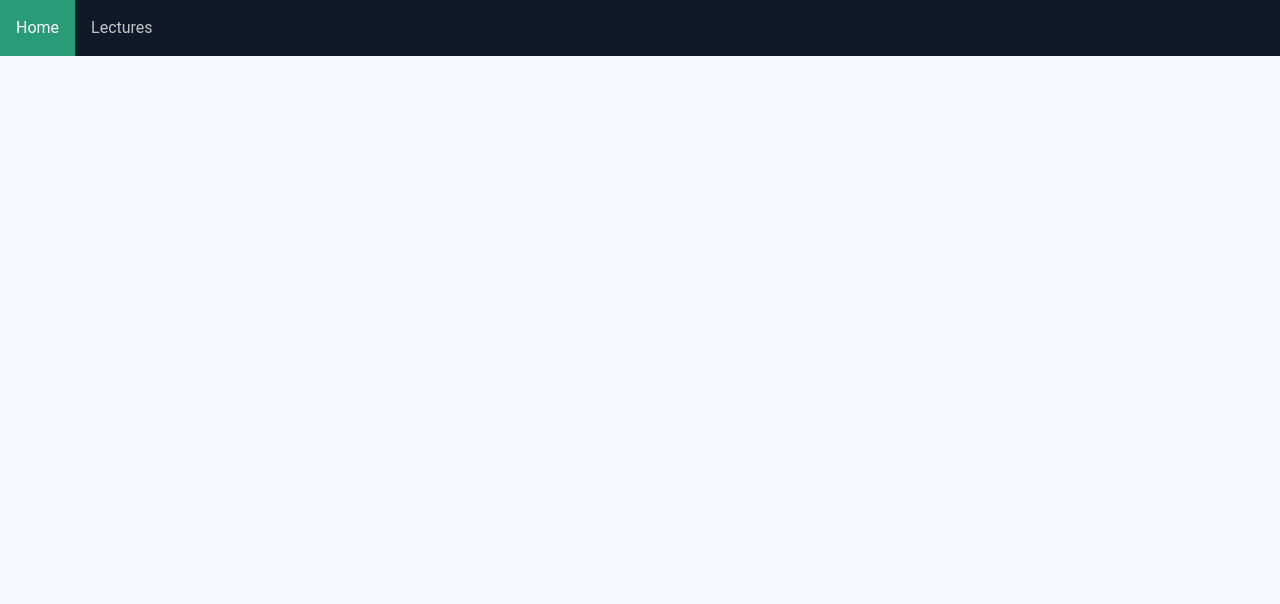
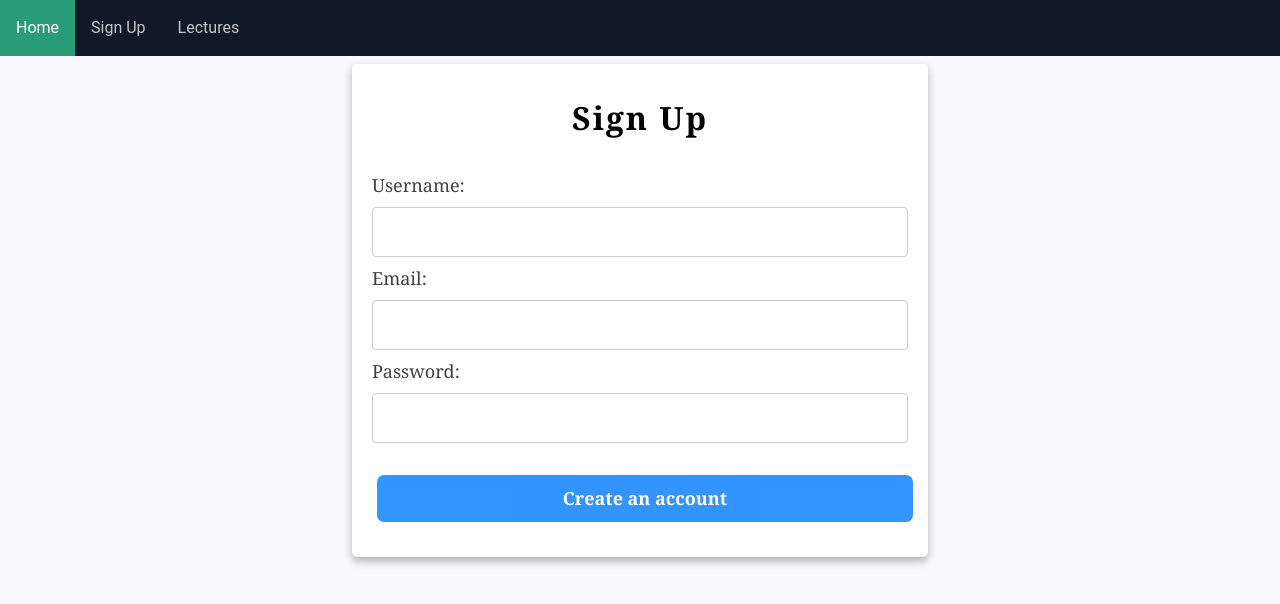
Before and after one commit to allania7med11/blog, a React (Create React App) app in the folder client/: page /signup in a window 1280 px wide. Shown: the top 604 px of the page. Built offline with nearby package versions, Linux system fonts and the light colour scheme.

Commit message:
sign in css

```diff
--- a/client/src/App.tsx
+++ b/client/src/App.tsx
@@ -8,6 +8,7 @@ import {
 import Home from './views/Home';
 import Lectures from './views/Lectures';
 import navbar from "@/assets/css/navbar.module.scss"
+import { SignUp } from './views/SignUp';
 const App: FC = () => {
   return (
     <Router>
@@ -18,6 +19,9 @@ const App: FC = () => {
               <Link to="/">Home</Link>
             </li>
             <li className="opacity-75 hover:opacity-100">
+              <Link to="/signup">Sign Up</Link>
+            </li>
+            <li className="opacity-75 hover:opacity-100">
               <Link to="/lectures">Lectures</Link>
             </li>
           </ul>
@@ -26,6 +30,9 @@ const App: FC = () => {
           <Switch>
             <Route path="/" exact>
               <Home />
+            </Route>
+            <Route path="/signup" exact>
+              <SignUp/>
             </Route>
             <Route path="/lectures/:id?">
               <Lectures />
--- a/client/src/assets/css/form.module.scss
+++ b/client/src/assets/css/form.module.scss
@@ -1,3 +1,4 @@
+
 
 .form input,textarea {
   width: 100%;
@@ -16,10 +17,12 @@
 }
 .form label {
   font-size: 18px;
+  color: rgb(64,64,64);
 }
 .title {
   margin-bottom: 30px;
   text-align: center;
-  font-size: 24px;
+  font-size: 32px;
   font-weight: bold;
+  letter-spacing: 2px;
 }
--- /dev/null
+++ b/client/src/components/USERS/Create.tsx
@@ -0,0 +1,49 @@
+import react from "react"
+import formCss from "@/assets/css/form.module.scss";
+import cardCss from "@/assets/css/card.module.scss";
+import btnCss from "@/assets/css/btn.module.scss"
+import { useInput } from "@/hooks/useInput";
+export const CreateUser = () => {
+    const [username, changeUsername] = useInput("");
+    const [email, changeEmail] = useInput("");
+    const [password, changePassword] = useInput("");
+    return (
+        <div className={`${cardCss.card} mt-16 max-w-xl z-10 font-serif`}>
+            <form className={formCss.form}>
+                <div className={formCss.title}>Sign Up</div>
+                <label htmlFor="fusername">Username:</label>
+                <input
+                    value={username}
+                    onChange={changeUsername}
+                    type="text"
+                    id="fusername"
+                    name="username"
+                    required
+                />
+                <label htmlFor="femail">Email:</label>
+                <input
+                    value={email}
+                    onChange={changeEmail}
+                    type="text"
+                    id="femail"
+                    name="email"
+                    required
+                />
+                <label htmlFor="fpassword">Password:</label>
+                <input
+                    value={password}
+                    onChange={changePassword}
+                    type="password"
+                    id="fpassword"
+                    name="password"
+                    required
+                />
+                <div className="text-center">
+                    <button type="submit" className={`${btnCss.btn} bg-primary w-full mt-6`}>
+                        Create an account
+                    </button>
+                </div>
+            </form>
+        </div>
+    )
+}
--- /dev/null
+++ b/client/src/hooks/useInput.ts
@@ -0,0 +1,9 @@
+import { ChangeEvent, useState } from "react";
+
+type UpdateInput = ChangeEvent<HTMLInputElement | HTMLTextAreaElement | HTMLSelectElement>;
+export const useInput =(init: string) => {
+  const [value, setValue] = useState(init);
+  const changeValue = ({ target }: UpdateInput) =>
+    setValue(target.value)
+  return [value, changeValue] as const
+}
--- /dev/null
+++ b/client/src/hooks/useModal.ts
@@ -0,0 +1,11 @@
+import { SyntheticEvent, useRef } from "react";
+
+export function useModal(close: Function) {
+  const modalRef = useRef<HTMLDivElement>(null);
+  const closeModal = (event: SyntheticEvent) => {
+    if (modalRef.current === event.target) {
+      close();
+    }
+  };
+  return [modalRef, closeModal] as const;
+}
--- /dev/null
+++ b/client/src/views/SignUp.tsx
@@ -0,0 +1,5 @@
+import { CreateUser } from "@/components/USERS/Create"
+
+export const SignUp = () => {
+    return <CreateUser />
+}
```
Also changed, not shown: 1 other file (tests, documents, lock files or other folders).
